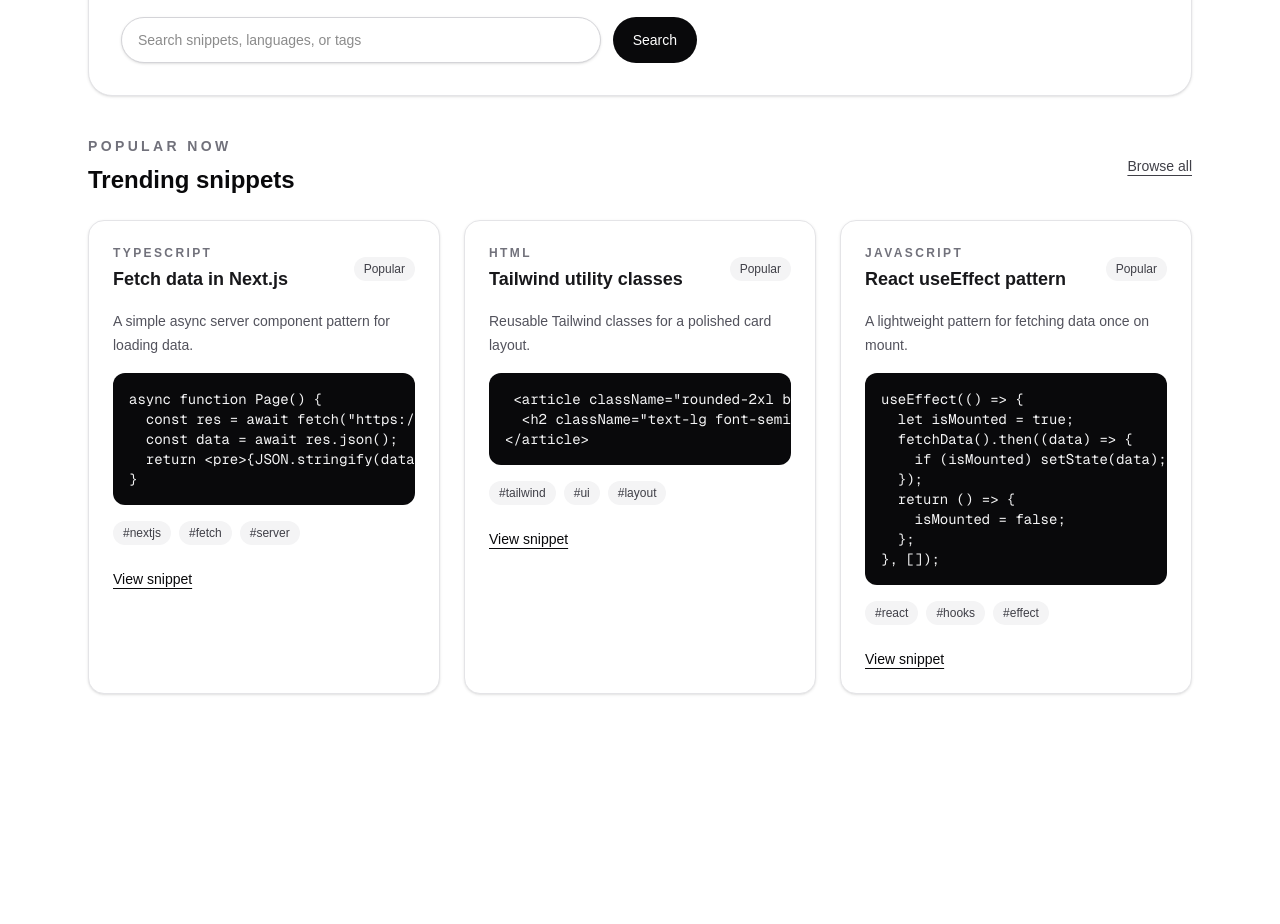
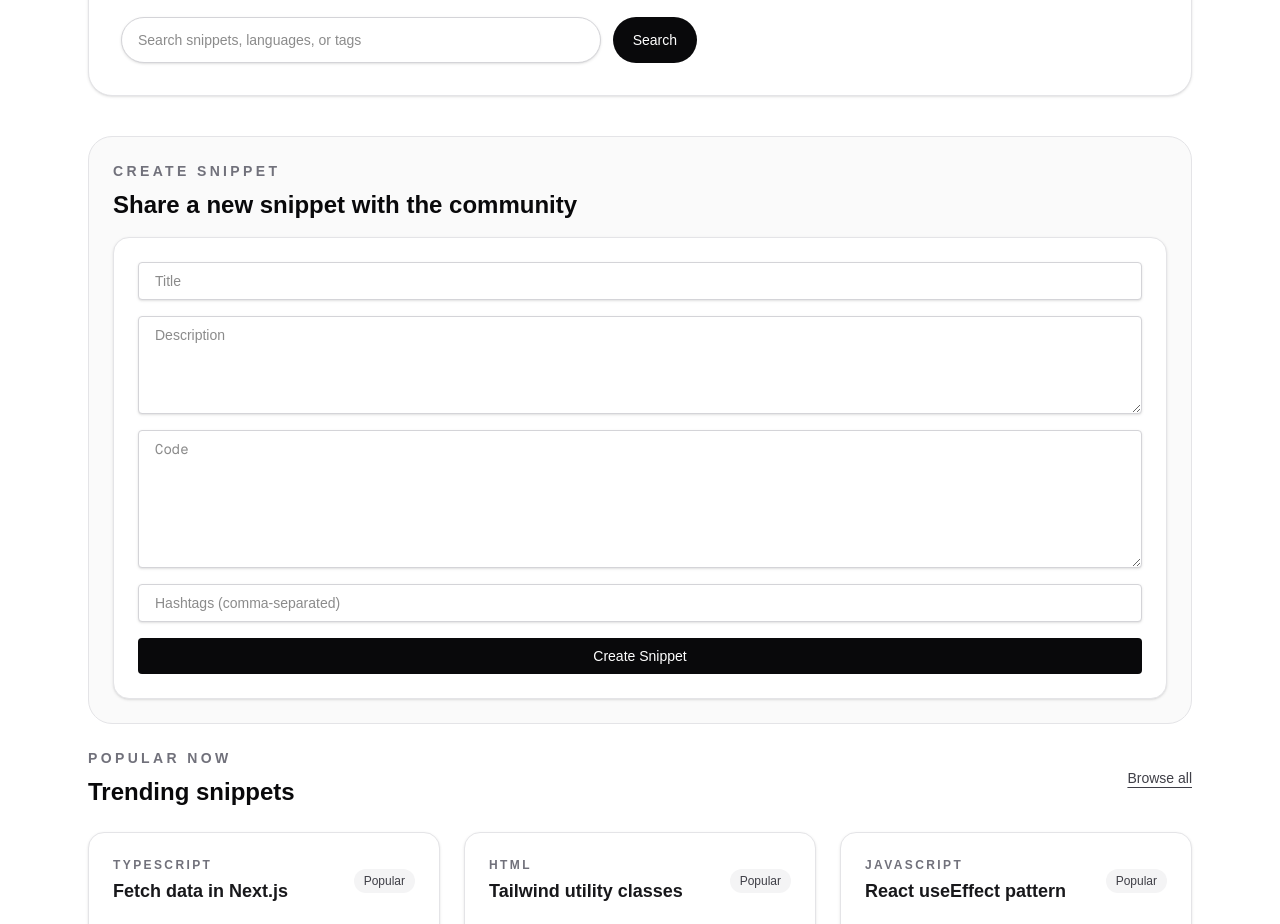
Before and after one commit to Ishaan125/Snippr, a Next.js app: page / in a window 1280 px wide. Shown: the part 300-1224 px from the top of the page. Before the commit the page ends 1042 px from the top, so only its background shows below. Built offline with nearby package versions, Linux system fonts and the light colour scheme.

Commit message:
feat: add snippet creation functionality and integrate Supabase for backend support

```diff
--- /dev/null
+++ b/app/api/snippets/route.ts
@@ -0,0 +1,41 @@
+import { NextResponse } from "next/server";
+import { getSupabaseClient } from "@/lib/supabase";
+
+export async function POST(request: Request) {
+  try {
+    const body = await request.json();
+    const title = String(body?.title || "").trim();
+    const description = String(body?.description || "").trim();
+    const code = String(body?.code || "").trim();
+    const hashtags = Array.isArray(body?.hashtags)
+      ? body.hashtags.filter((tag: unknown) => typeof tag === "string")
+      : [];
+
+    if (!title || !description || !code) {
+      return NextResponse.json(
+        { success: false, error: "Title, description, and code are required." },
+        { status: 400 }
+      );
+    }
+
+    const supabase = getSupabaseClient();
+
+    const { error } = await supabase.from("snippets").insert({
+      title,
+      description,
+      code,
+      hashtags,
+    });
+
+    if (error) {
+      return NextResponse.json({ success: false, error: error.message }, { status: 500 });
+    }
+
+    return NextResponse.json({ success: true });
+  } catch (error) {
+    return NextResponse.json(
+      { success: false, error: error instanceof Error ? error.message : "Unknown error" },
+      { status: 500 }
+    );
+  }
+}
--- a/app/page.tsx
+++ b/app/page.tsx
@@ -1,6 +1,7 @@
 import Link from "next/link";
 import { SearchBar } from "@/components/SearchBar";
 import { SnippetCard } from "@/components/SnippetCard";
+import { CreateSnippet } from "@/components/Create";
 import { getPopularSnippets } from "@/lib/snippets";
 
 export default function Home() {
@@ -25,6 +26,18 @@ export default function Home() {
       </section>
 
       <section className="space-y-6">
+        <div className="rounded-3xl border border-zinc-200 bg-zinc-50 p-6">
+          <div className="mb-4">
+            <p className="text-sm font-semibold uppercase tracking-[0.24em] text-zinc-500">
+              Create snippet
+            </p>
+            <h2 className="mt-2 text-2xl font-semibold text-zinc-950">
+              Share a new snippet with the community
+            </h2>
+          </div>
+          <CreateSnippet />
+        </div>
+
         <div className="flex items-center justify-between gap-4">
           <div>
             <p className="text-sm font-semibold uppercase tracking-[0.24em] text-zinc-500">
--- a/app/search/page.tsx
+++ b/app/search/page.tsx
@@ -10,6 +10,11 @@ export default async function SearchPage({
 }) {
   const { q = "" } = await searchParams;
   const results = searchSnippets(q);
+  results.sort((a, b) => {
+    const aFeatured = a.featured ? 1 : 0;
+    const bFeatured = b.featured ? 1 : 0;
+    return bFeatured - aFeatured;
+  });
 
   return (
     <main className="mx-auto flex min-h-screen w-full max-w-6xl flex-col gap-8 px-6 py-12">
--- /dev/null
+++ b/components/Create.tsx
@@ -0,0 +1,71 @@
+"use client";
+
+import { useState } from "react";
+
+export function CreateSnippet() {
+  const [status, setStatus] = useState<string | null>(null);
+
+  async function handleSubmit(event: React.SyntheticEvent<HTMLFormElement>) {
+    event.preventDefault();
+    const formData = new FormData(event.currentTarget);
+
+    const payload = {
+      title: String(formData.get("title") || "").trim(),
+      description: String(formData.get("description") || "").trim(),
+      code: String(formData.get("code") || "").trim(),
+      hashtags: String(formData.get("hashtags") || "")
+        .split(",")
+        .map((tag) => tag.trim())
+        .filter(Boolean),
+    };
+
+    const response = await fetch("/api/snippets", {
+      method: "POST",
+      headers: { "Content-Type": "application/json" },
+      body: JSON.stringify(payload),
+    });
+
+    const result = await response.json();
+    setStatus(result.success ? "Snippet created successfully." : result.error || "Something went wrong.");
+    if (result.success) {
+      event.currentTarget.reset();
+    }
+  }
+
+  return (
+    <form onSubmit={handleSubmit} className="flex flex-col gap-4 rounded-2xl border border-zinc-200 bg-white p-6 shadow-sm">
+      <input
+        name="title"
+        placeholder="Title"
+        required
+        className="w-full rounded border border-zinc-300 bg-white px-4 py-2 text-sm shadow-sm outline-none ring-0 transition focus:border-zinc-900"
+      />
+      <textarea
+        name="description"
+        placeholder="Description"
+        required
+        rows={4}
+        className="w-full rounded border border-zinc-300 bg-white px-4 py-2 text-sm shadow-sm outline-none ring-0 transition focus:border-zinc-900"
+      />
+      <textarea
+        name="code"
+        placeholder="Code"
+        required
+        rows={6}
+        className="w-full rounded border border-zinc-300 bg-white px-4 py-2 font-mono text-sm shadow-sm outline-none ring-0 transition focus:border-zinc-900"
+      />
+      <input
+        name="hashtags"
+        placeholder="Hashtags (comma-separated)"
+        className="w-full rounded border border-zinc-300 bg-white px-4 py-2 text-sm shadow-sm outline-none ring-0 transition focus:border-zinc-900"
+      />
+      <button
+        type="submit"
+        className="rounded bg-zinc-950 px-4 py-2 text-sm font-medium text-white transition hover:bg-zinc-800"
+      >
+        Create Snippet
+      </button>
+      {status ? <p className="text-sm text-zinc-600">{status}</p> : null}
+    </form>
+  );
+}
--- /dev/null
+++ b/lib/supabase.ts
@@ -0,0 +1,17 @@
+import { createClient } from "@supabase/supabase-js";
+
+const supabaseUrl = process.env.NEXT_PUBLIC_SUPABASE_URL || process.env.SUPABASE_URL;
+const supabaseKey = process.env.SUPABASE_SERVICE_ROLE_KEY || process.env.NEXT_PUBLIC_SUPABASE_ANON_KEY;
+
+export function getSupabaseClient() {
+  if (!supabaseUrl || !supabaseKey) {
+    throw new Error("Missing Supabase environment variables.");
+  }
+
+  return createClient(supabaseUrl, supabaseKey, {
+    auth: {
+      persistSession: false,
+      autoRefreshToken: false,
+    },
+  });
+}
--- a/package.json
+++ b/package.json
@@ -9,6 +9,8 @@
     "lint": "eslint"
   },
   "dependencies": {
+    "@supabase/ssr": "^0.12.0",
+    "@supabase/supabase-js": "^2.110.0",
     "next": "16.2.9",
     "react": "19.2.4",
     "react-dom": "19.2.4"
```
Also changed, not shown: 1 other file (tests, documents, lock files or other folders).
